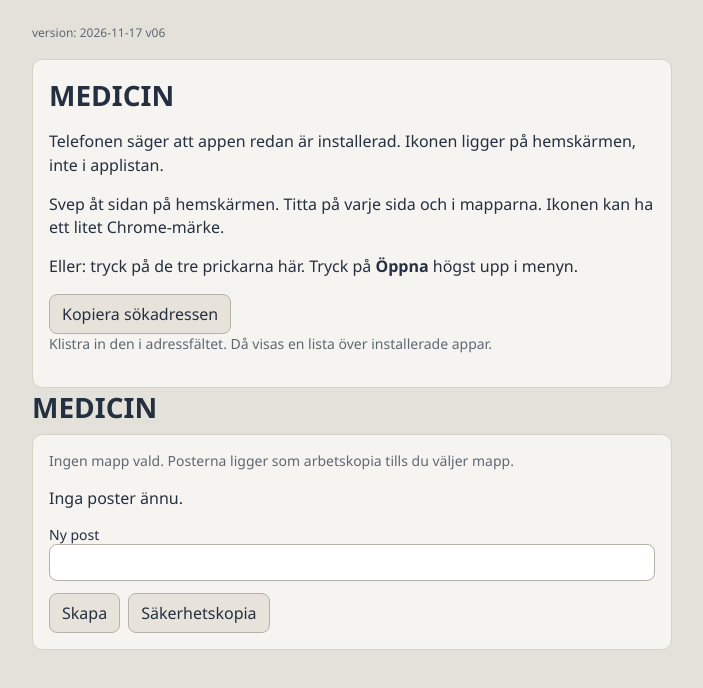
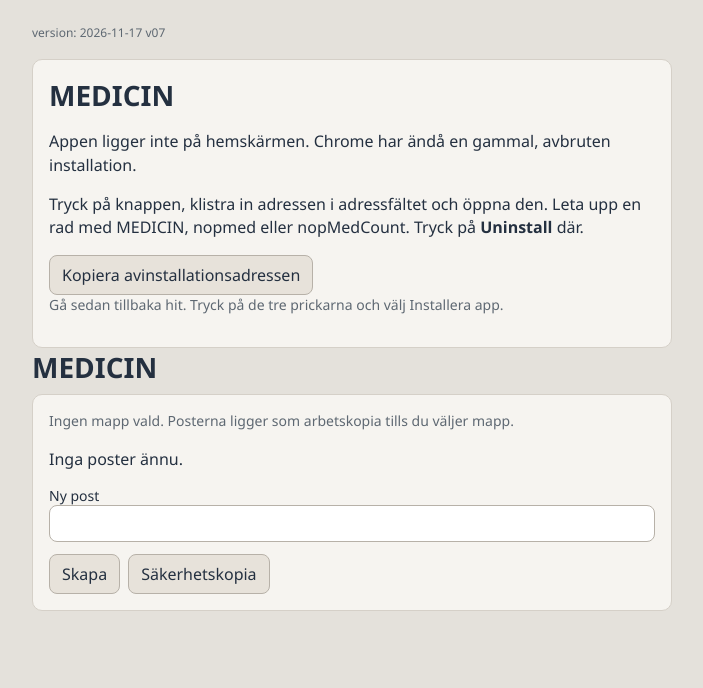
Before and after one commit to rosenborgthomas-Nop/nopMedCount, a plain HTML site: page nopMedCount.html in a window 1280 px wide. Shown: the whole page, without its empty margins (288-991 px from the left). Drawn offline with Linux system fonts and the light colour scheme.

Commit message:
Peka ut Chromes lista där en avbruten installation kan tas bort.
Co-authored-by: Cursor <cursoragent@cursor.com>

```diff
--- a/nopMedCount.html
+++ b/nopMedCount.html
@@ -83,11 +83,10 @@ if(location.pathname.toLowerCase().indexOf('/nopmedcount/') !== -1){
   <p class="version" id="versionLabel"></p>
   <div class="panel" id="installHelp">
     <h1>MEDICIN</h1>
-    <p>Telefonen säger att appen redan är installerad. Ikonen ligger på hemskärmen, inte i applistan.</p>
-    <p>Svep åt sidan på hemskärmen. Titta på varje sida och i mapparna. Ikonen kan ha ett litet Chrome-märke.</p>
-    <p>Eller: tryck på de tre prickarna här. Tryck på <b>Öppna</b> högst upp i menyn.</p>
-    <button type="button" id="copyWebapks">Kopiera sökadressen</button>
-    <p class="quiet">Klistra in den i adressfältet. Då visas en lista över installerade appar.</p>
+    <p>Appen ligger inte på hemskärmen. Chrome har ändå en gammal, avbruten installation.</p>
+    <p>Tryck på knappen, klistra in adressen i adressfältet och öppna den. Leta upp en rad med MEDICIN, nopmed eller nopMedCount. Tryck på <b>Uninstall</b> där.</p>
+    <button type="button" id="copyWebapks">Kopiera avinstallationsadressen</button>
+    <p class="quiet">Gå sedan tillbaka hit. Tryck på de tre prickarna och välj Installera app.</p>
   </div>
 
   <section id="viewStart" class="view">
@@ -145,7 +144,7 @@ if(location.pathname.toLowerCase().indexOf('/nopmedcount/') !== -1){
 (function(){
 'use strict';
 
-const APP_VERSION = '2026-11-17 v06';
+const APP_VERSION = '2026-11-17 v07';
 const PROGRAM_FILE_NAME = 'nopMedCount.html';
 const POST_FORMAT = 'nopmedcount-post';
 const POST_FORMAT_VERSION = 1;
@@ -807,7 +806,7 @@ el('versionLabel').textContent = 'version: ' + APP_VERSION;
 const copyWebapks = el('copyWebapks');
 if(copyWebapks){
   copyWebapks.addEventListener('click', async () => {
-    const address = 'chrome://webapks';
+    const address = 'chrome://web-app-internals';
     try{
       await navigator.clipboard.writeText(address);
       copyWebapks.textContent = 'Kopierad. Klistra in i adressfältet.';
--- a/sw.js
+++ b/sw.js
@@ -1,4 +1,4 @@
-const CACHE_NAME = 'nopMedCount-2026-11-17-v06';
+const CACHE_NAME = 'nopMedCount-2026-11-17-v07';
 const ASSETS = [
   './',
   './index.html',
```
